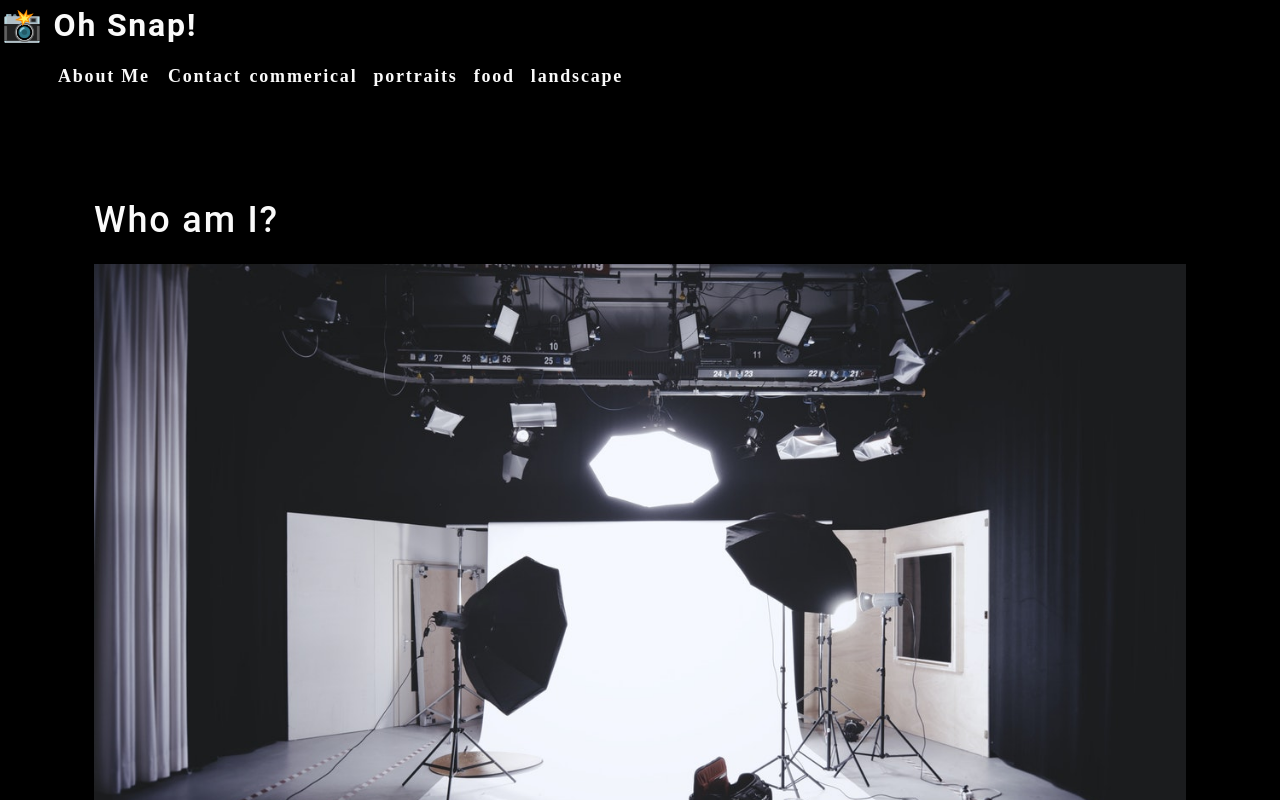
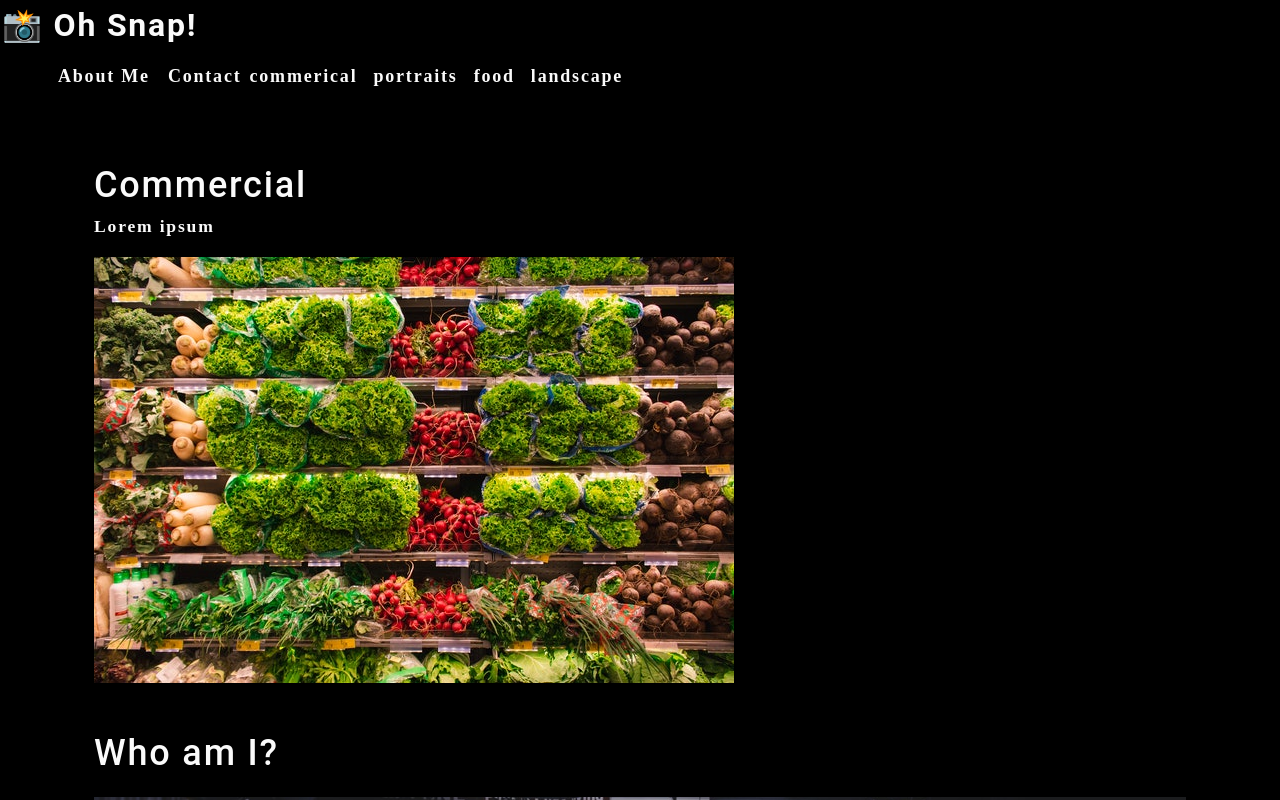
Before and after one commit to sophiabarrett/photo-port, a React (Create React App) app: page / in a window 1280 px wide. Shown: the top 800 px of the page. Built offline with nearby package versions, Linux system fonts and the light colour scheme.

Commit message:
setup Gallery component

```diff
--- a/src/App.js
+++ b/src/App.js
@@ -1,5 +1,6 @@
 import React from "react";
 import Nav from "./components/Nav";
+import Gallery from "./components/Gallery";
 import About from "./components/About";
 
 function App() {
@@ -7,6 +8,7 @@
     <div>
       <Nav></Nav>
       <main>
+        <Gallery></Gallery>
         <About></About>
       </main>
     </div>
--- /dev/null
+++ b/src/components/Gallery/index.js
@@ -0,0 +1,22 @@
+import React from "react";
+import { capitalizeFirstLetter } from "../../utils/helpers";
+import photo from "../../assets/small/commercial/0.jpg";
+
+function Gallery() {
+  const currentCategory = {
+    name: "commercial",
+    description: "Lorem ipsum",
+  };
+
+  return (
+    <section>
+      <h1>{capitalizeFirstLetter(currentCategory.name)}</h1>
+      <p>{currentCategory.description}</p>
+      <div>
+        <img src={photo} />
+      </div>
+    </section>
+  );
+}
+
+export default Gallery;
```
